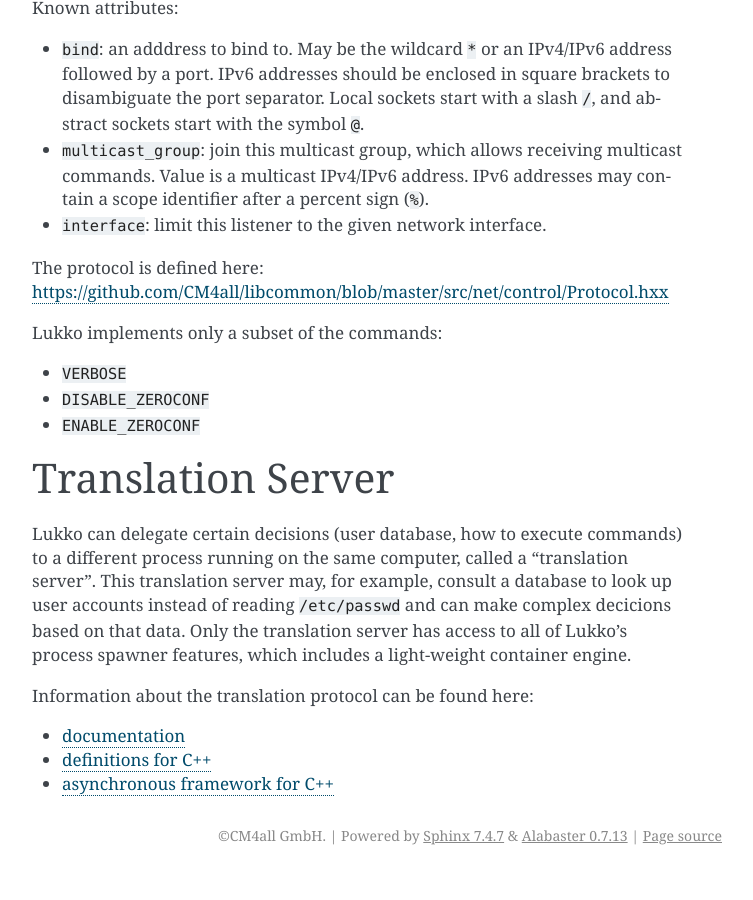
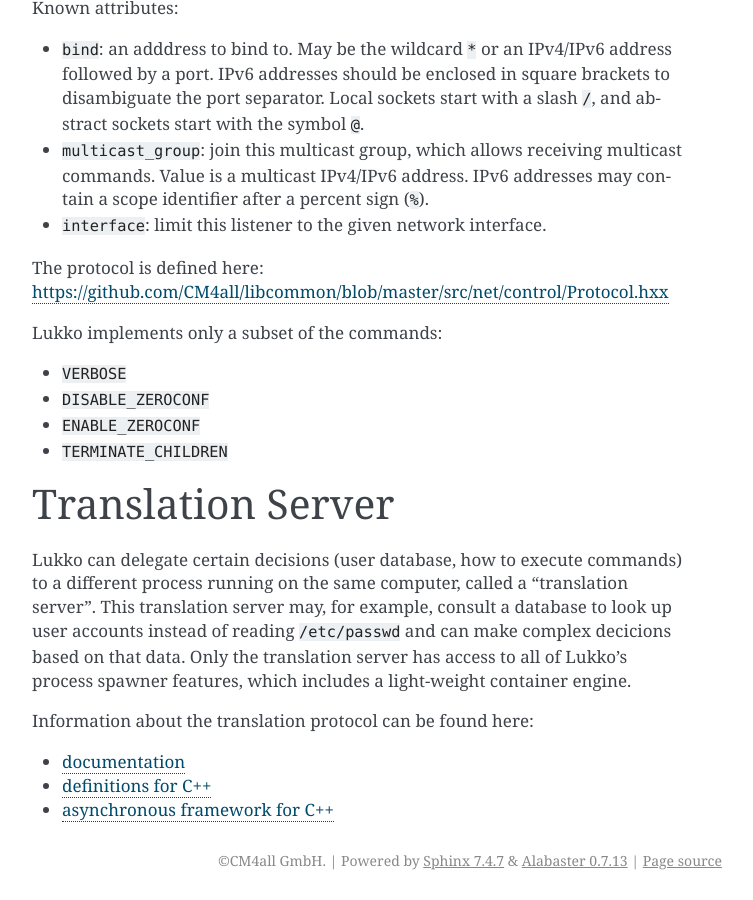
Before and after one commit to CM4all/lukko, a Sphinx documentation site: the page built from doc/index.rst, in a window 1280 px wide and 900 px high, scrolled down 1713 px. Shown: the whole window, without its empty margins (388-1141 px from the left). Built offline with Sphinx 7.4.7, drawn with Linux system fonts in a browser that asks for light colours; before the commit the page ends 2588 px from its top, so only the background shows below that.

Commit message:
net/control/Protocol: add packet TERMINATE_CHILDREN

```diff
--- a/doc/index.rst
+++ b/doc/index.rst
@@ -112,6 +112,7 @@
 - ``VERBOSE``
 - ``DISABLE_ZEROCONF``
 - ``ENABLE_ZEROCONF``
+- ``TERMINATE_CHILDREN``
 
 
 .. _ts:
```
Also changed, not shown: 3 other files.
